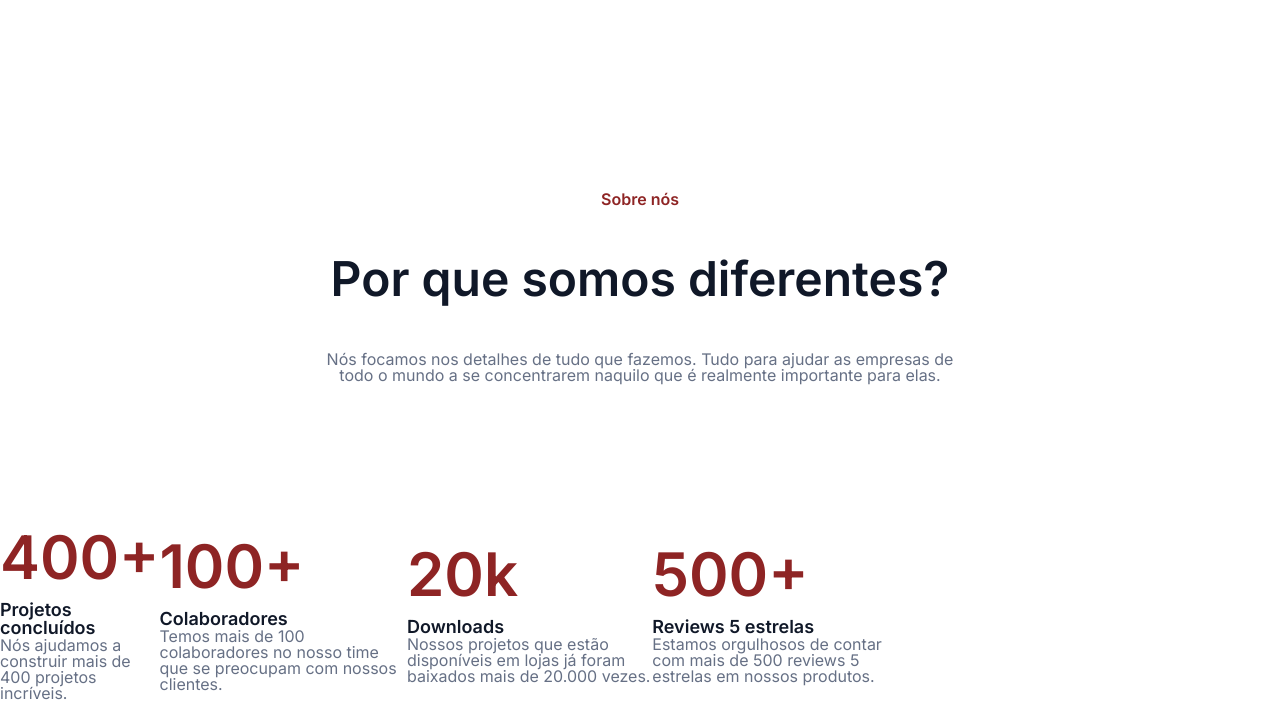
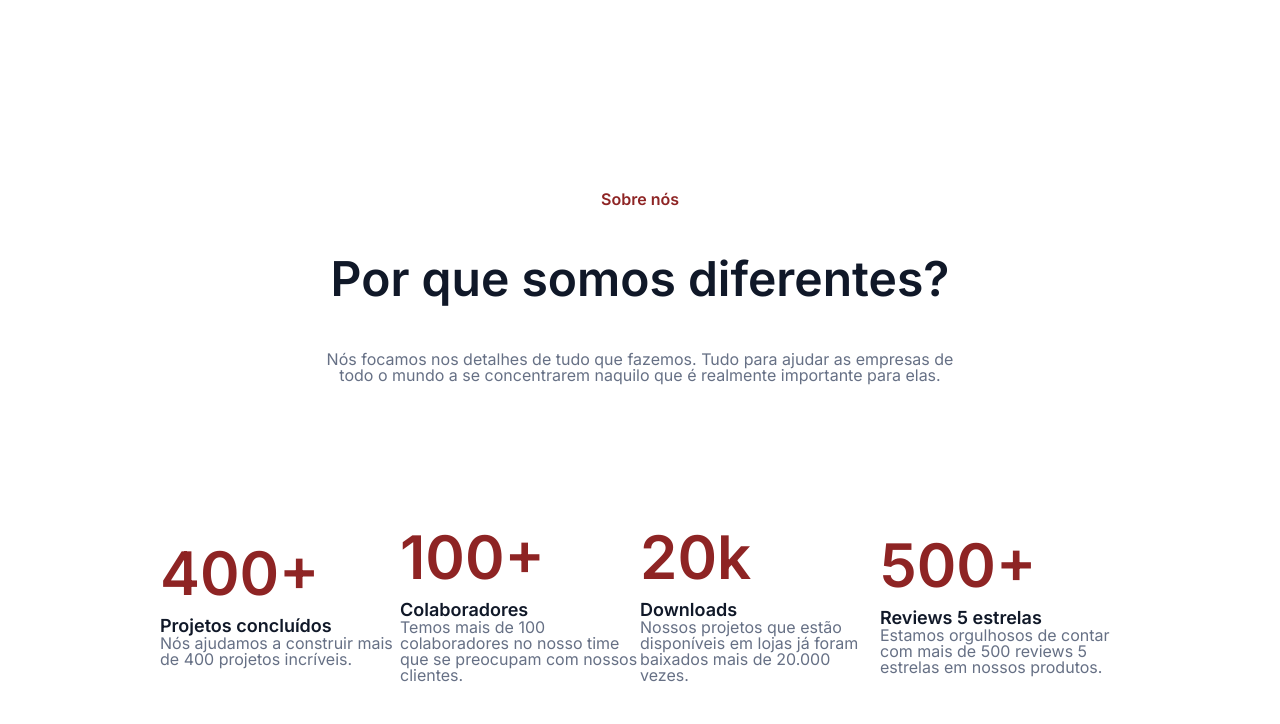
Before and after one commit to denisiorodrigues/contratacoes-lading-page, a plain HTML site: page index.html in a window 1280 px wide. Shown: the part 76-800 px from the top of the page. Drawn offline with Linux system fonts and the light colour scheme.

Commit message:
(metricas): conclusão

```diff
--- a/css/metricas.css
+++ b/css/metricas.css
@@ -1,7 +1,14 @@
 .metricas__container {
     display: flex;
-    width: 70%;
-    align-items: center;
+    /* width: 70%; */
+    align-items: center;     /* Centraliza na vertical */
+    justify-content: center; /* Centraliza na horizontal */
+    padding: 0 10em;
+}
+
+.metricas__item {
+    width: 33.33%;
+    height: auto;
 }
 
 .metricas__titulo {
```
